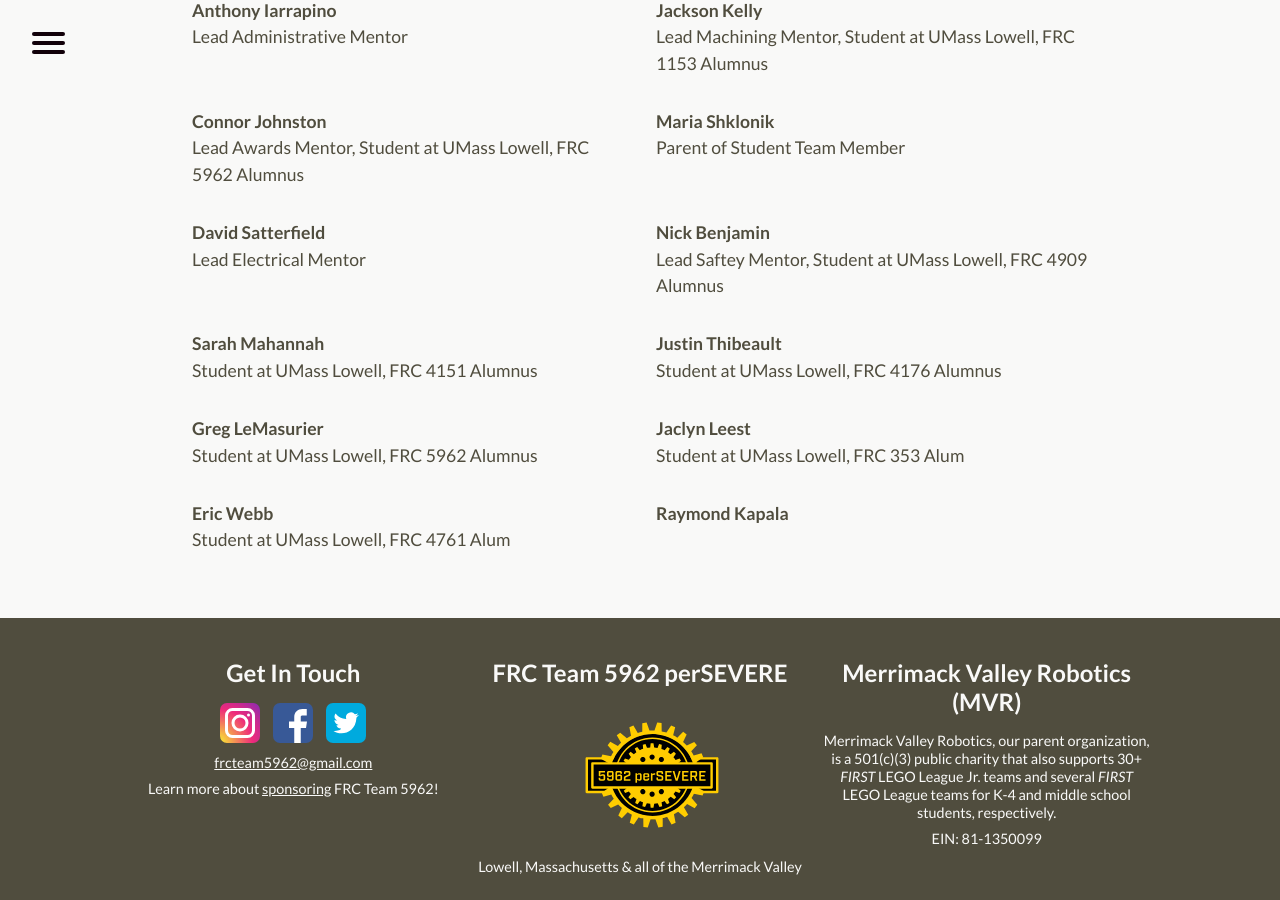
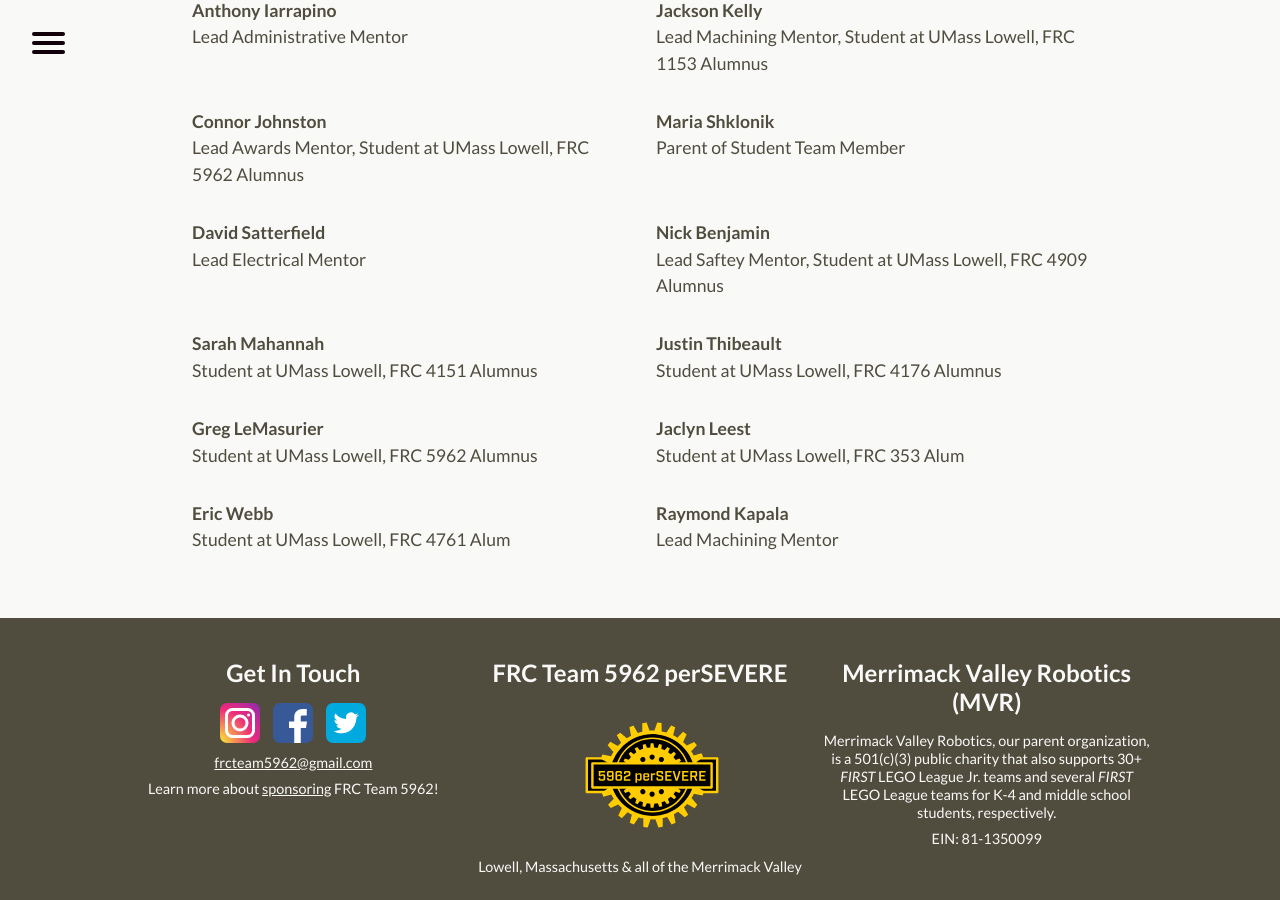
Before and after one commit to perSEVERE-5962/frc5962, a Jekyll site: the page built from about.md, in a window 1280 px wide and 900 px high, scrolled down 2821 px. Built offline with Jekyll 4.4.1, drawn with Linux system fonts in a browser that asks for light colours.

Commit message:
Updated Raymond Kapala

```diff
--- a/_mentors/raymond-kapala.markdown
+++ b/_mentors/raymond-kapala.markdown
@@ -1,4 +1,5 @@
 ---
 title: Raymond Kapala
 date: 2020-02-18 00:08:00 Z
+role: Lead Machining Mentor
 ---
```
